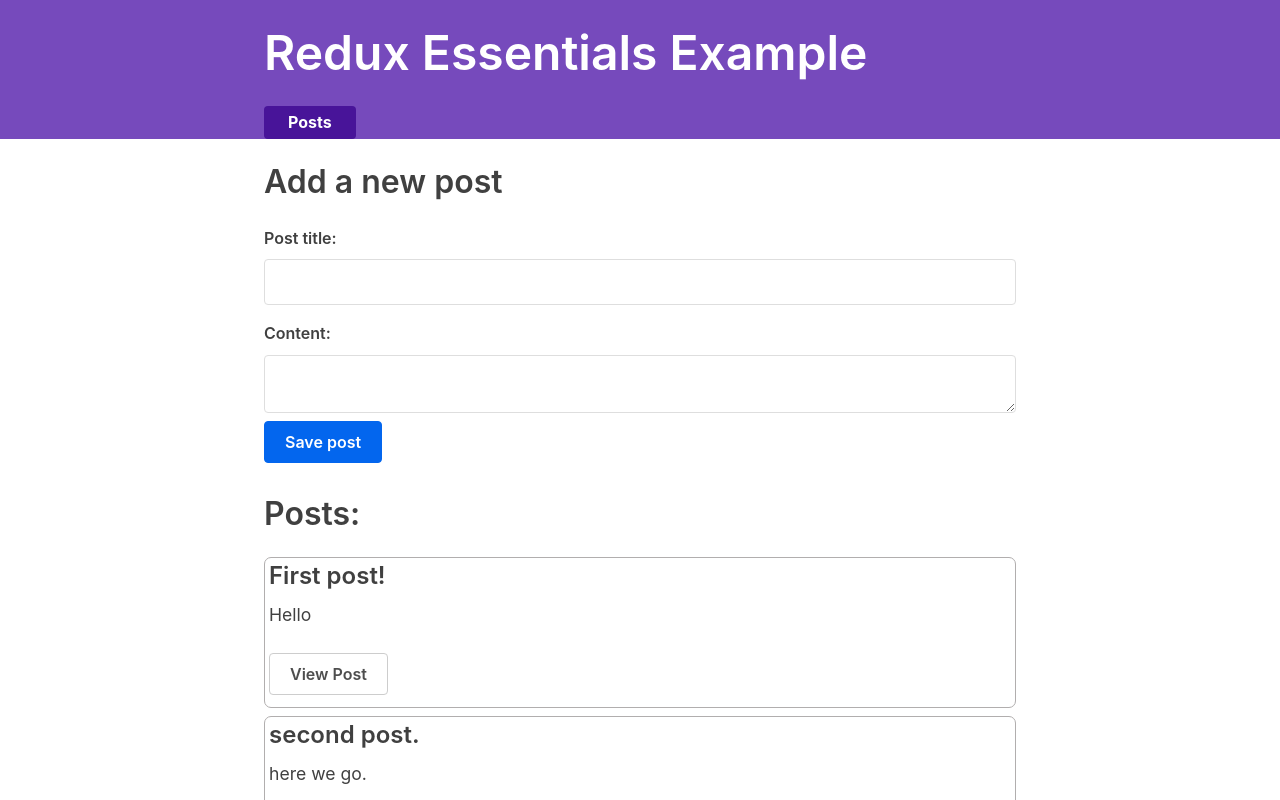
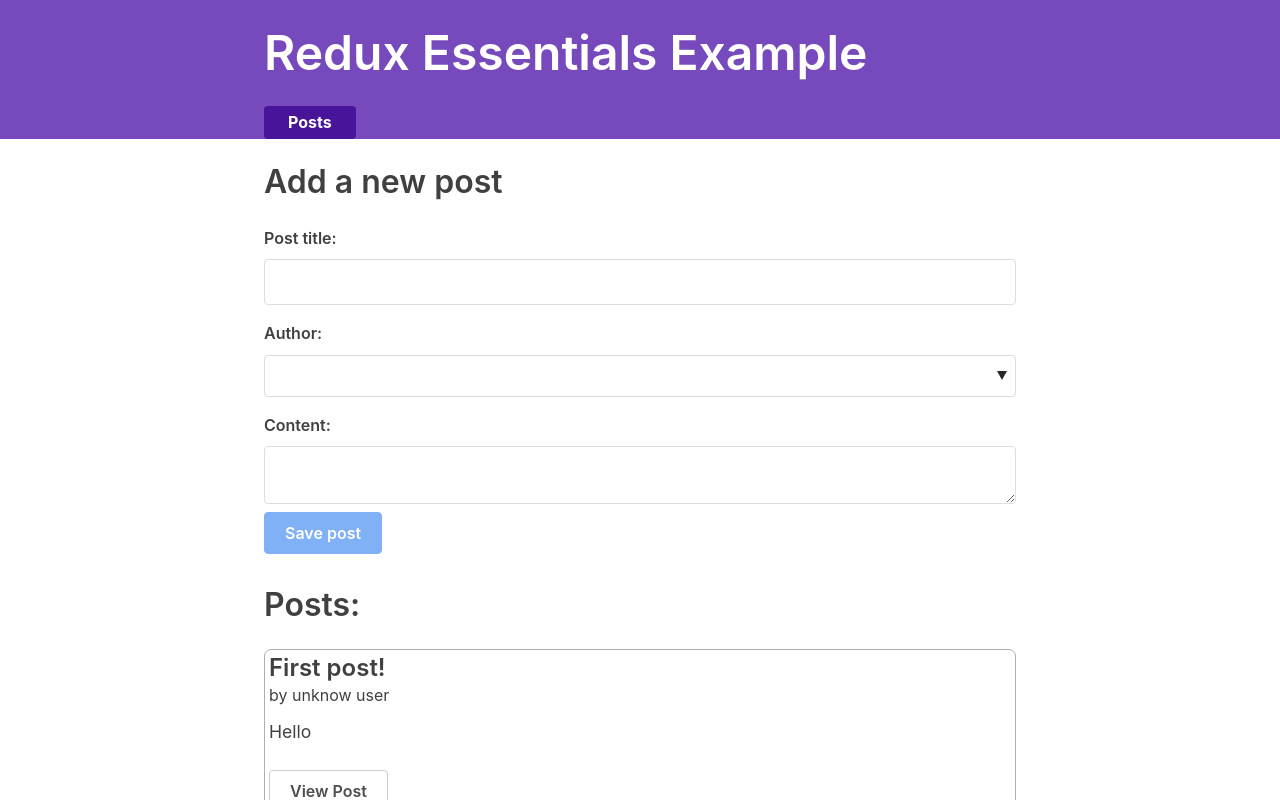
Before and after one commit to GaryChung34/redux-socialApp-example, a React (Create React App) app: page / in a window 1280 px wide. Shown: the top 800 px of the page. Built offline with nearby package versions, Linux system fonts and the light colour scheme; what miragejs, txtgen would draw is missing.

Commit message:
#5 select and show post's author.

```diff
--- a/src/app/store.js
+++ b/src/app/store.js
@@ -1,8 +1,10 @@
 import { configureStore } from '@reduxjs/toolkit'
 import postsReducer from '../features/posts/postsSlice.js'
+import usersReducer from '../features/users/usersSlice.js'
 
 export default configureStore({
   reducer: {
-    posts: postsReducer
-  },
+    posts: postsReducer,
+    users: usersReducer
+  }
 })
--- a/src/features/posts/addPostForm.js
+++ b/src/features/posts/addPostForm.js
@@ -1,6 +1,5 @@
 import React, { useState } from 'react'
-import { useDispatch } from 'react-redux'
-import { nanoid } from '@reduxjs/toolkit'
+import { useDispatch, useSelector } from 'react-redux'
 
 import { postAdded } from './postsSlice.js'
 
@@ -9,25 +8,31 @@ import { postAdded } from './postsSlice.js'
 export const AddPostForm = () => {
 	const [title, setTitle] = useState('')
 	const [content, setContent] = useState('')
+	const [userId, setUserId] = useState('')
+
+	const users = useSelector(state => state.users)
 
 	const dispatch = useDispatch()
 
 	const onTitleChange = (e) => setTitle(e.target.value)
 	const onContentChange = (e) => setContent(e.target.value)
+	const onAuthorChange = (e) => setUserId(e.target.value)
 	const onSavePostClick = () => {
-		if (title && content) {
-			dispatch(
-				postAdded({
-					id: nanoid(),
-					title,
-					content
-				}))
+		if (title && content && userId) {
+			dispatch(postAdded(title, content, userId))
 		}
 
 		setTitle('')
 		setContent('')
 	}
 
+	const usersOptions = users.map((user) => (
+		<option key={user.id} value={user.id}>
+			{user.name}
+		</option>
+	))
+
+	const canSave = Boolean(title) && Boolean(content) && Boolean(userId)
 
 	return (
 		<section>
@@ -40,7 +45,13 @@ export const AddPostForm = () => {
 					value={title}
 					onChange={onTitleChange}
 				/>
+				<label htmlFor='postAuthor'>Author:</label>
+				<select id='postAuthor' value={userId} onChange={onAuthorChange}>
+					<option value=''></option>
+					{usersOptions}
+				</select>
 				<label htmlFor='postContent'>Content:</label>
+
 				<textarea
 					id='postContent'
 					name='postContent'
@@ -48,7 +59,7 @@ export const AddPostForm = () => {
 					onChange={onContentChange}
 				/>
 			</form>
-			<button type='button' onClick={onSavePostClick}>
+			<button type='button' onClick={onSavePostClick} disabled={!canSave}>
 				Save post
 			</button>
 		</section>
--- a/src/features/posts/postsList.js
+++ b/src/features/posts/postsList.js
@@ -1,6 +1,7 @@
 import React from 'react'
 import { useSelector } from 'react-redux'
 import { Link } from 'react-router-dom'
+import PostAuthor from '../users/postAuthor.js'
 
 export const PostsList = () => {
 	const posts = useSelector(state => state.posts)
@@ -9,6 +10,7 @@ export const PostsList = () => {
 		return (
 			<article className='post-excerpt' key={post.id}>
 				<h3>{post.title}</h3>
+				<PostAuthor userId={post.user} />
 				<p className='post-content'>{post.content.substring(0,100)}</p>
 				<Link to={`/posts/${post.id}`} className="button muted-button">
 					View Post
--- a/src/features/posts/postsSlice.js
+++ b/src/features/posts/postsSlice.js
@@ -1,4 +1,4 @@
-import { createSlice } from "@reduxjs/toolkit"
+import { createSlice, nanoid } from "@reduxjs/toolkit"
 
 const initialState = [
 	{id: '1', title: 'First post!', content: 'Hello'},
@@ -10,8 +10,21 @@ const postsSlice = createSlice({
 	initialState,
 
 	reducers: {
-		postAdded(state, action) {
-			state.push(action.payload)
+		postAdded: {
+			reducer(state, action) {
+				state.push(action.payload)
+			},
+
+			prepare(title, content, userId) {
+				return {
+					payload: {
+						id: nanoid(),
+						title,
+						content,
+						user: userId
+					}
+				}
+			}
 		},
 
 		postUpdated(state, action) {
--- a/src/features/posts/singlePostPage.js
+++ b/src/features/posts/singlePostPage.js
@@ -1,6 +1,7 @@
 import React from 'react'
 import { useSelector } from 'react-redux'
 import { Link } from 'react-router-dom'
+import PostAuthor from '../users/postAuthor.js'
 
 export const SinglePostPage = ({ match }) => {
 	const { postId } = match.params
@@ -20,6 +21,7 @@ export const SinglePostPage = ({ match }) => {
 		<section>
 			<article className='post'>
 				<h2>{post.title}</h2>
+				<PostAuthor userId={post.user} />
 				<p className='post-content'>{post.content}</p>
 				<Link to={`/editPost/${postId}`} className='button'>
 					Edit post
--- /dev/null
+++ b/src/features/users/postAuthor.js
@@ -0,0 +1,12 @@
+import React from 'react'
+import { useSelector } from 'react-redux'
+
+const PostAuthor = ({userId}) => {
+	const user = useSelector(
+		state => state.users.find(user => user.id === userId)
+	)
+
+	return <span>by {user ? user.name : 'unknow user'}</span>
+}
+
+export default PostAuthor
--- /dev/null
+++ b/src/features/users/usersSlice.js
@@ -0,0 +1,15 @@
+import { createSlice } from '@reduxjs/toolkit'
+
+const initialState = [
+	{ id: '0', name: 'Tianna Jenkins' },
+  { id: '1', name: 'Kevin Grant' },
+  { id: '2', name: 'Madison Price' }
+]
+
+const usersSlice = createSlice({
+	name: 'users',
+	initialState,
+	reducers: {}
+})
+
+export default usersSlice.reducer
```
